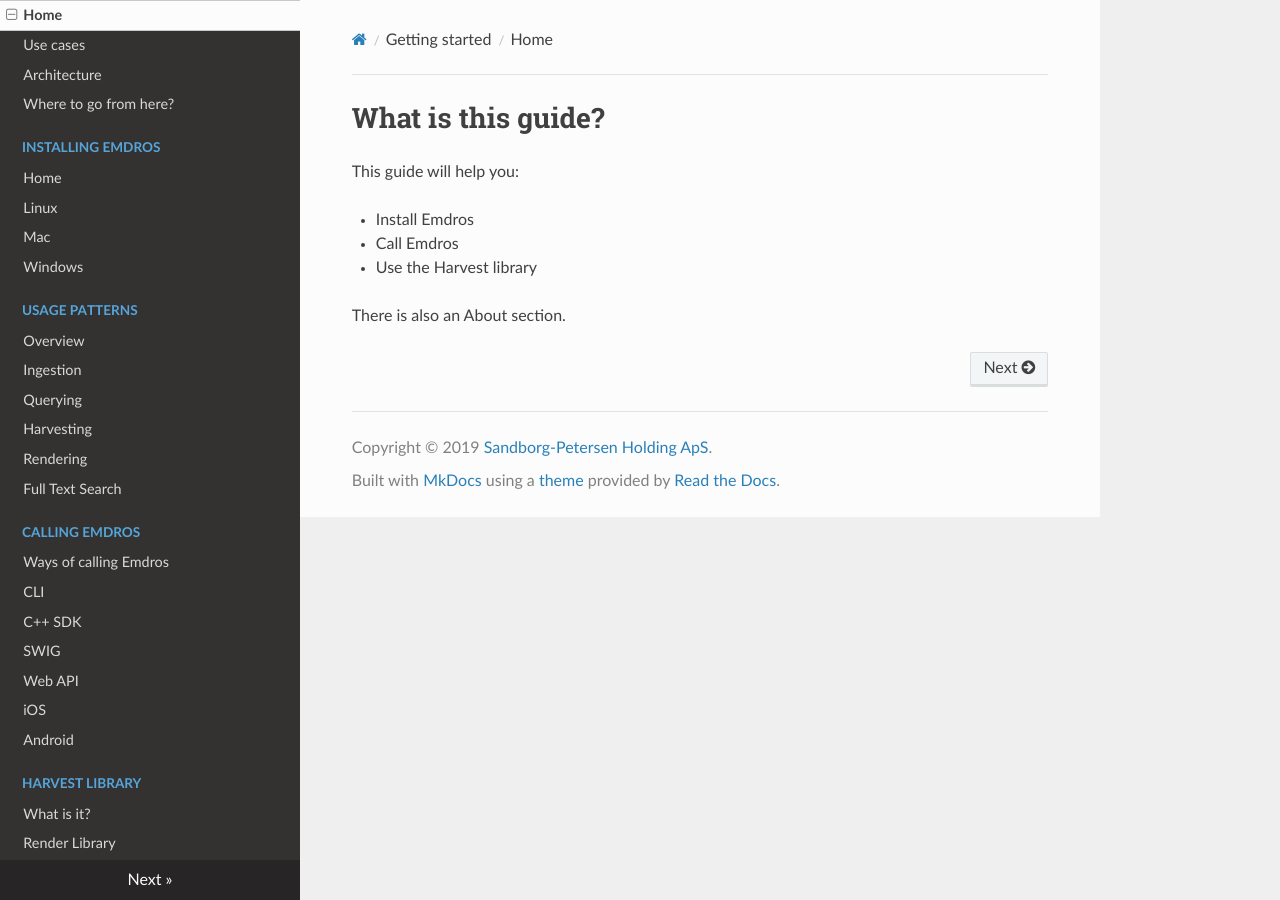
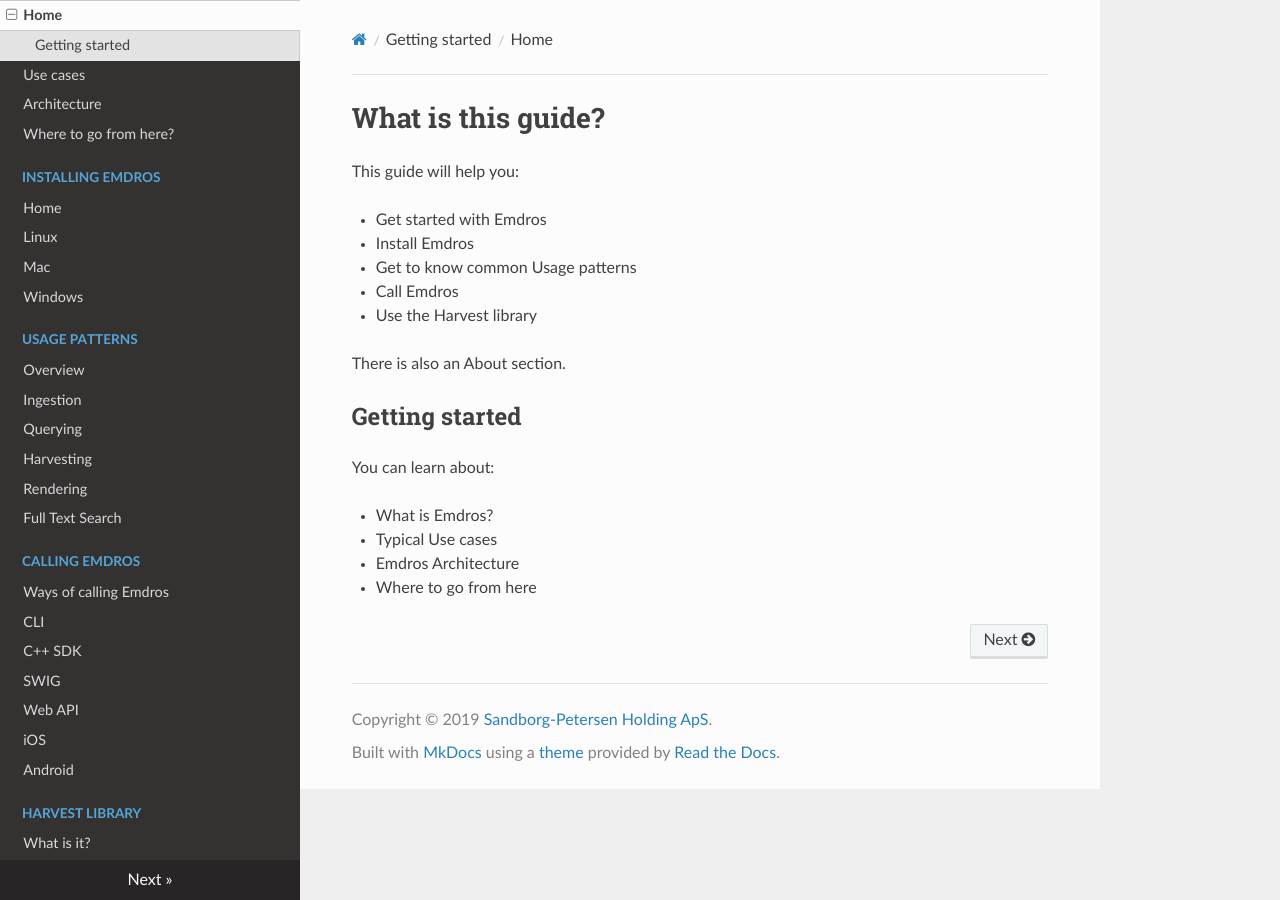
Before and after one commit to emdros/docs-emdros, an MkDocs documentation site: the page built from doc/markdown/progref/docs/index.md, in a window 1280 px wide. Built offline with MkDocs 1.6.1, drawn with Linux system fonts in a browser that asks for light colours; nearby versions of some CDN libraries; old or Windows-style settings are respelled for this version of MkDocs.

Commit message:
More explicit what is this guide.

```diff
--- a/doc/markdown/progref/docs/index.md
+++ b/doc/markdown/progref/docs/index.md
@@ -2,8 +2,19 @@
 
 This guide will help you:
 
+- Get started with Emdros
 - Install Emdros
+- Get to know common Usage patterns
 - Call Emdros
 - Use the Harvest library
 
 There is also an About section.
+
+## Getting started
+
+You can learn about:
+
+- What is Emdros?
+- Typical Use cases
+- Emdros Architecture
+- Where to go from here
```
